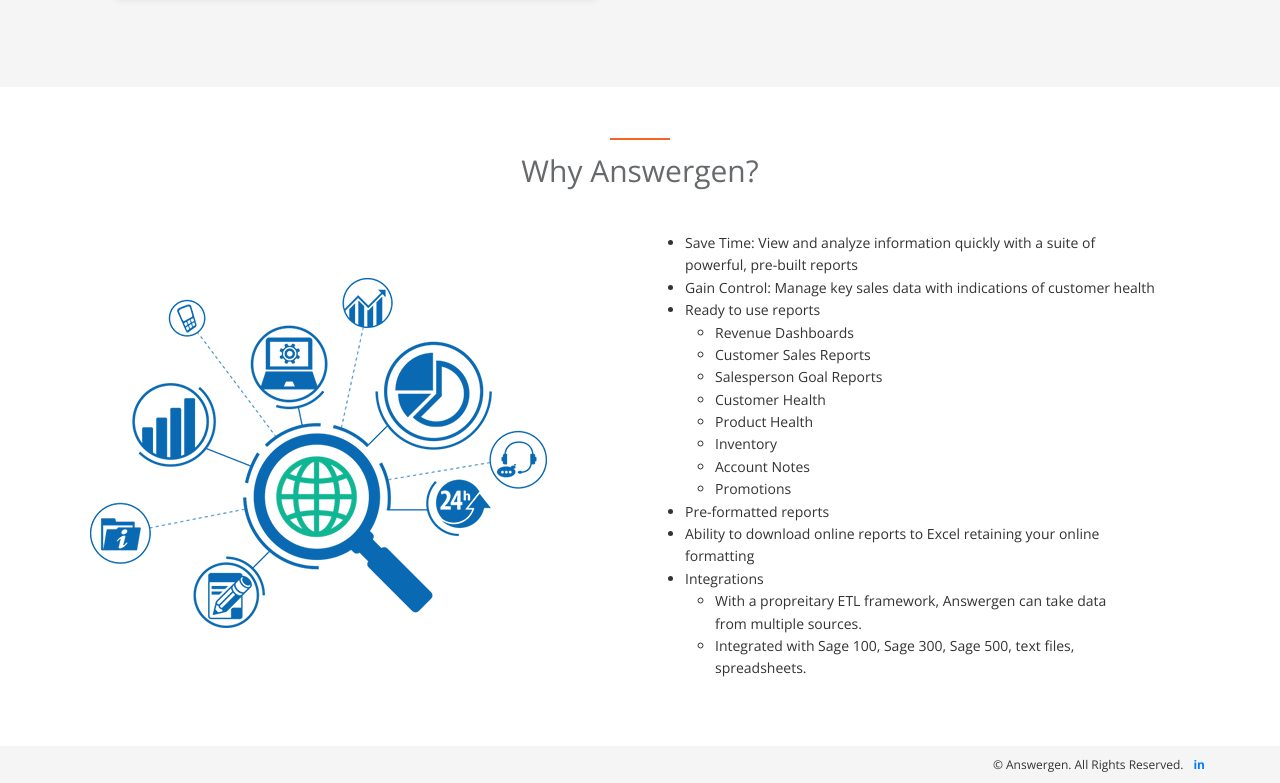
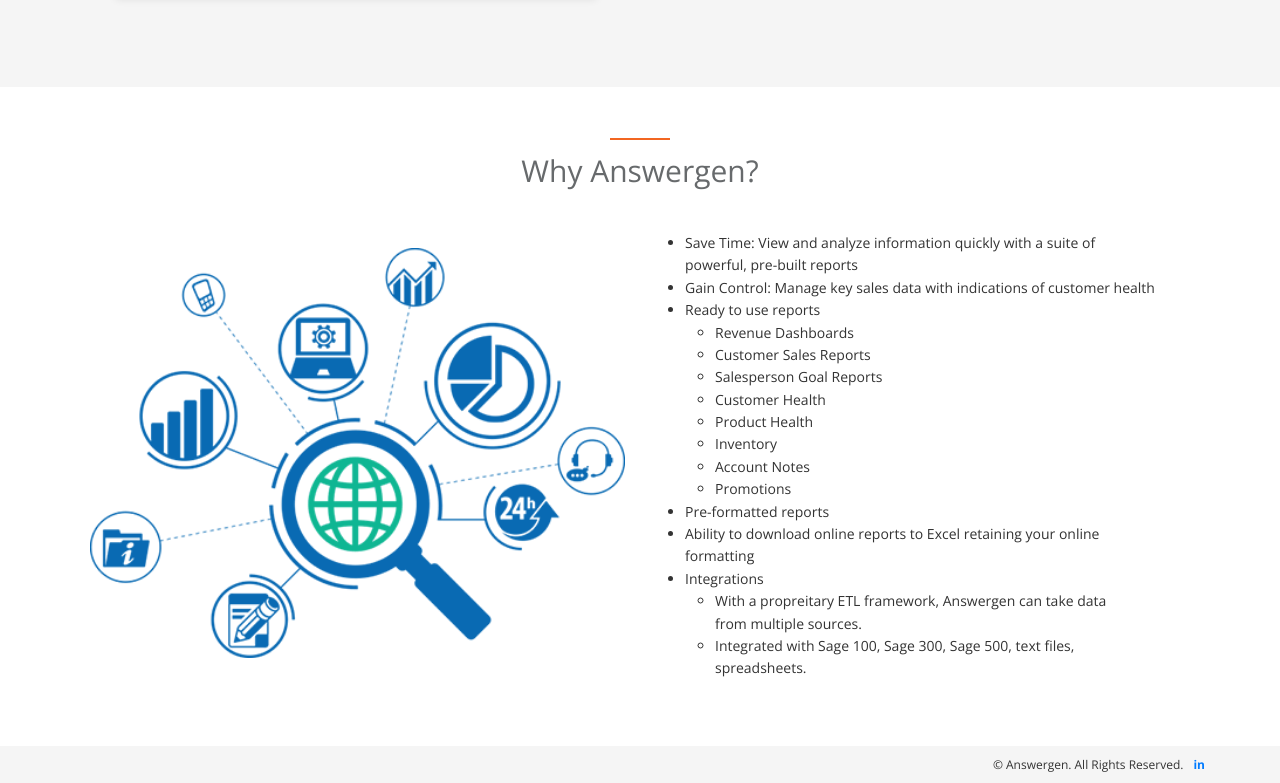
Before and after one commit to Manu0270/Answergen, a plain HTML site: page answergen-for-wine-and-beverage.html in a window 1280 px wide. Shown: the part 2827-3610 px from the top of the page. Drawn offline with nearby package versions, Linux system fonts and the light colour scheme.

Commit message:
Update answergen-for-wine-and-beverage.html

```diff
--- a/answergen-for-wine-and-beverage.html
+++ b/answergen-for-wine-and-beverage.html
@@ -158,7 +158,7 @@
             <h2>Why Answergen?</h2>
             <div class="sharepoint-online-container">
                 <div class="sharepoint-online-image">
-                    <img src="images/hospitality/why-answergen.png" title="sharepointonline">
+                    <img src="images/hospitality/why-answergen.png" title="sharepointonline" style="width :100%">
                 </div>
                 <div class="sharepoint-online-item">
                     <ul style="padding: 0px 30px;">
```
